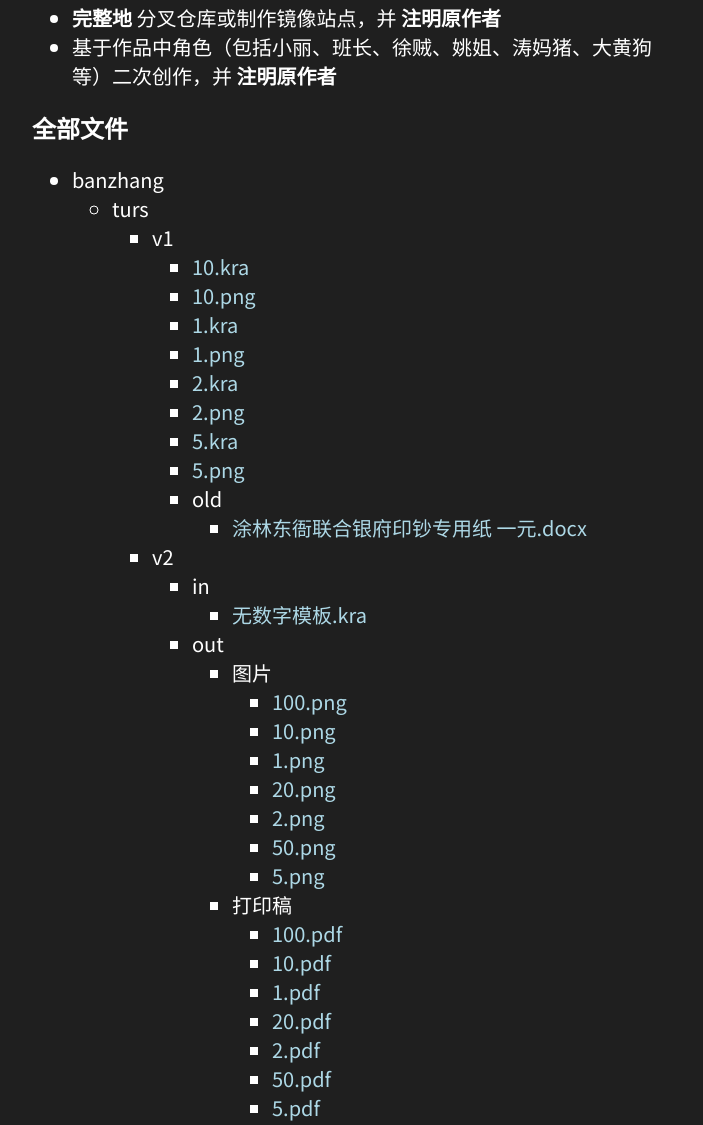
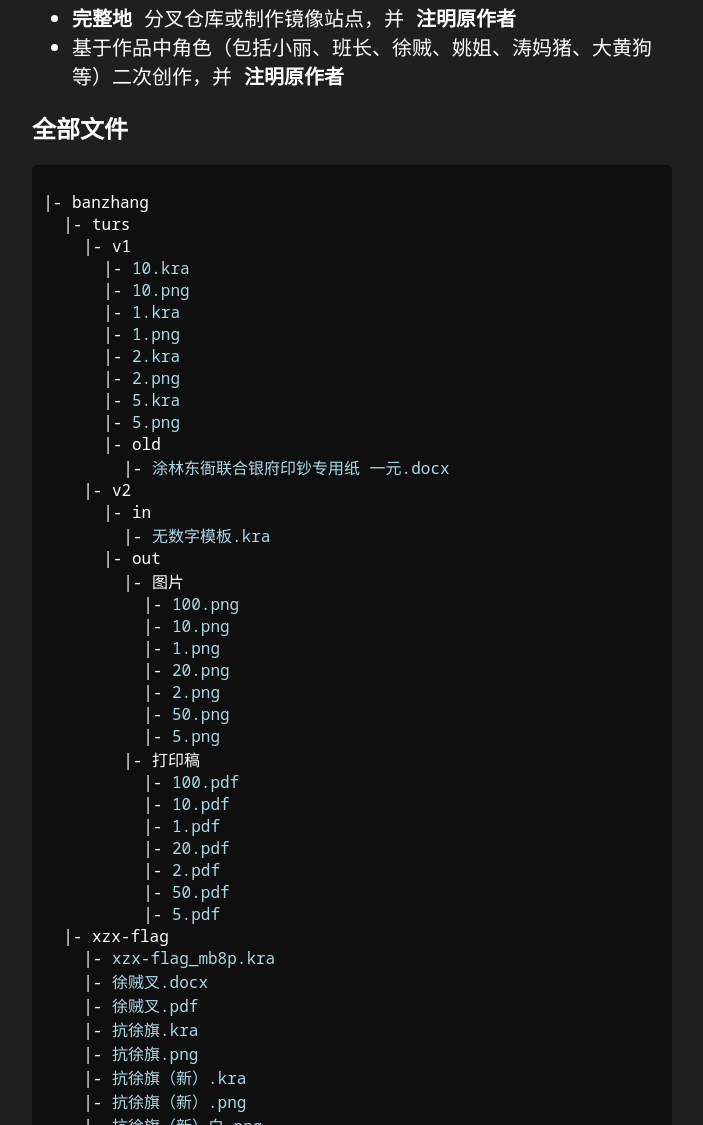
Before and after one commit to tokenicrat/tulinarchive, a plain HTML site: page site/index.html in a window 1280 px wide. Shown: the part 581-1706 px from the top of the page, without its empty margins (288-991 px from the left). Drawn offline with Linux system fonts and the light colour scheme.

Commit message:
feat: polish site design

```diff
--- a/site/index.html
+++ b/site/index.html
@@ -7,10 +7,12 @@
   <link rel="icon" type="image/x-icon" href="/favicon.png">
   <link rel="preconnect" href="https://fonts.googleapis.com">
   <link rel="preconnect" href="https://fonts.gstatic.com" crossorigin>
-  <link href="https://fonts.googleapis.com/css2?family=Noto+Sans+SC&family=Noto+Serif+SC&display=swap" rel="stylesheet">
+  <link
+    href="https://fonts.googleapis.com/css2?family=Noto+Sans+Mono&family=Noto+Sans+SC&family=Noto+Serif+SC&display=swap"
+    rel="stylesheet">
   <style>
     body {
-      font-family: "Noto Sans SC";
+      font-family: "Noto Sans Mono", "Noto Sans SC";
       font-size: 20px;
       max-width: 640px;
       margin: auto;
@@ -30,12 +32,35 @@
     }
 
     h2 {
-      font-family: serif;
+      font-family: "Noto Serif SC";
       font-size: 1.2em;
     }
 
     nav {
       text-align: center;
+    }
+
+    .ms {
+      font-size: 0.8em;
+      background-color: #0f0f0f;
+      border-radius: 5px;
+      padding: 10px 20px;
+    }
+
+    .ms ul {
+      padding-inline-start: 20px;
+    }
+
+    .ms ul:first-of-type {
+      padding-top: 0px;
+    }
+
+    .ms ul:last-of-type {
+      padding-bottom: 0px;
+    }
+
+    .ms li::marker {
+      content: "|- ";
     }
   </style>
 </head>
@@ -62,6 +87,7 @@
   </ul>
   </p>
   <h2>全部文件</h2>
+  <div class="ms">
     <ul>
       <li>banzhang
         <ul>
@@ -387,6 +413,7 @@
         </ul>
       </li>
     </ul>
+  </div>
 </body>
 
 </html>
```
Lines whose indentation alone changed are shown as unchanged.
